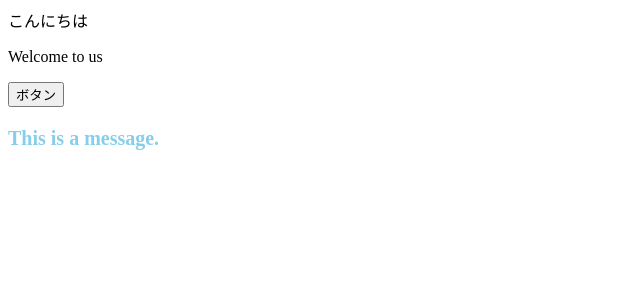
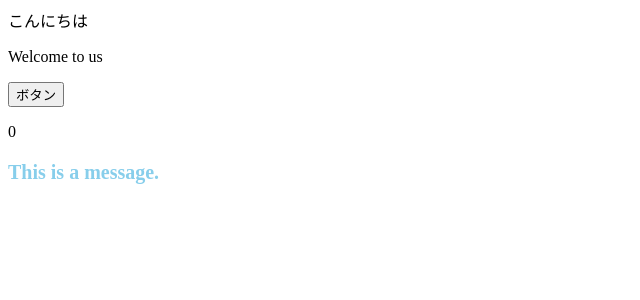
Before and after one commit to yirszk/my-react-practice2, a React (Create React App) app: page / in a window 1280 px wide. Shown: the top 300 px of the page, without its empty margins (0-640 px from the left). Built offline with nearby package versions, Linux system fonts and the light colour scheme.

Commit message:
useState

```diff
--- a/src/App.jsx
+++ b/src/App.jsx
@@ -1,8 +1,11 @@
+import { useState } from 'react';
 import { ColoredMessage } from './components/ColoredMessage';
 
 export const App = () => {
+  const [num, setNum] = useState(0);
+
   const onClickButton = () => {
-    alert('アラート');
+    setNum(num + 1);
   };
 
   return (
@@ -10,7 +13,8 @@ export const App = () => {
       <div>こんにちは</div>
       <p>Welcome to us</p>
       <button onClick={onClickButton}>ボタン</button>
-      <ColoredMessage color="skyblue">This is a message.</ColoredMessage>
+      <p>{num}</p>
+      <ColoredMessage color='skyblue'>This is a message.</ColoredMessage>
     </>
   );
 };
```
